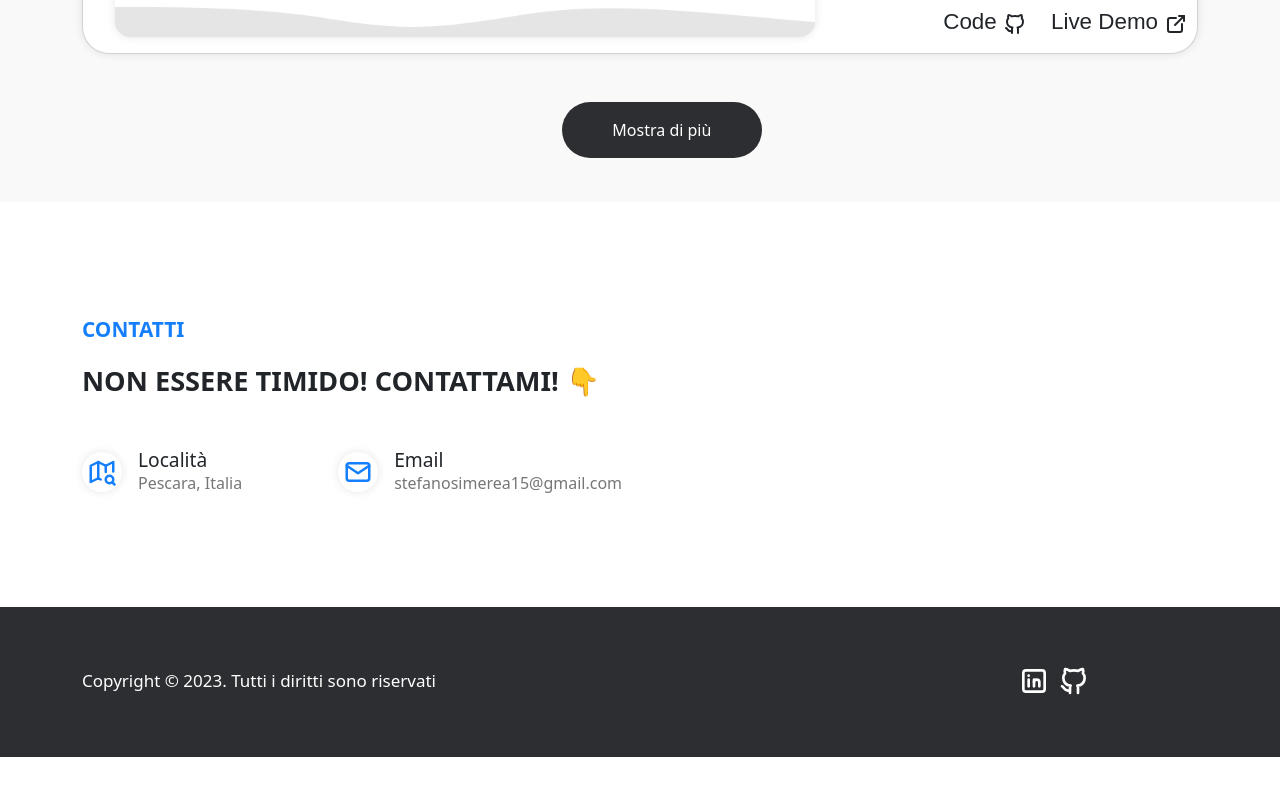
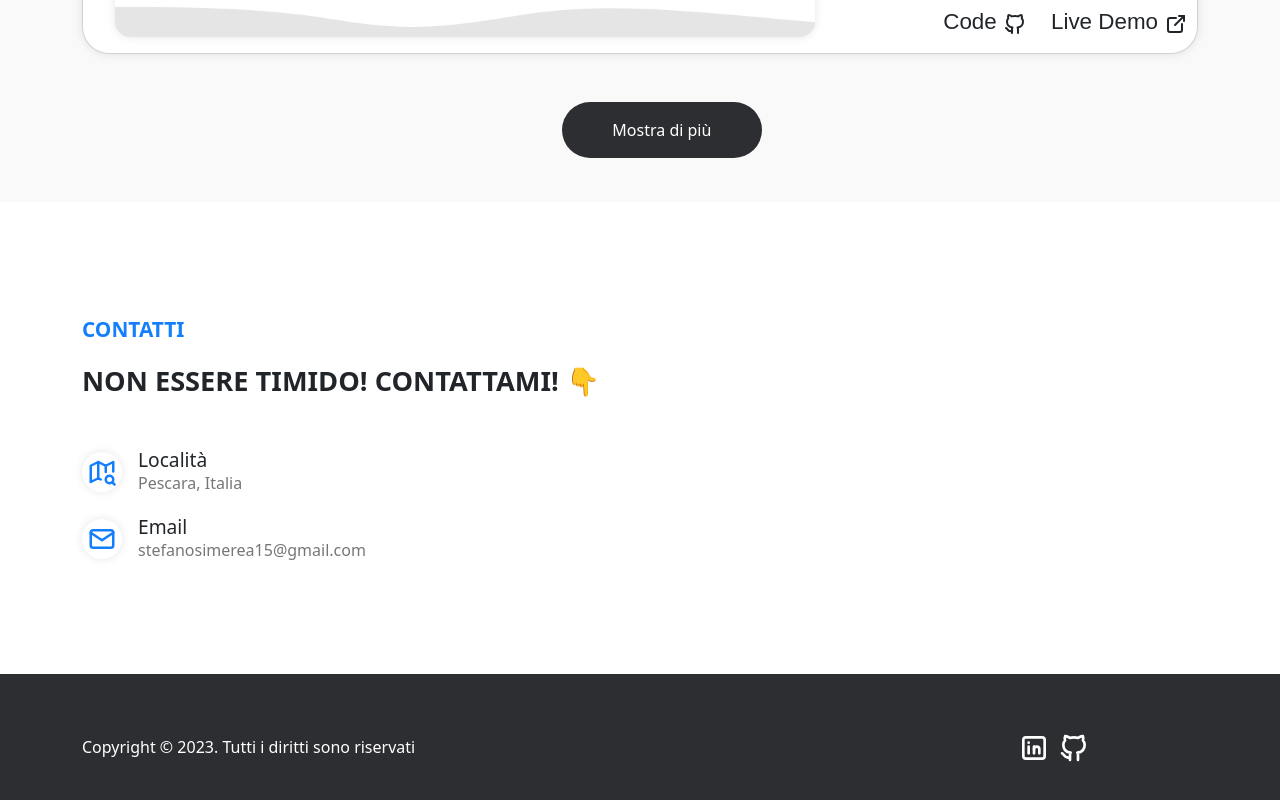
Before and after one commit to stefansimereaa/Personal-Portfolio, a Vue app: page / in a window 1280 px wide. Shown: the part 3482-4282 px from the top of the page. Before the commit the page ends 4239 px from the top, so only its background shows below. Built offline with nearby package versions, Linux system fonts and the light colour scheme; some icons are missing.

Commit message:
fixed footer responsive for mobile device

```diff
--- a/src/components/footer/AppFooter.vue
+++ b/src/components/footer/AppFooter.vue
@@ -85,7 +85,7 @@ footer{
 // Responsive for mobile
 @media (min-width: 576px) {
   h5{
-    font-size: 17px;
+    font-size: 16px;
   }
   .col-2{
     margin-right: 50px;
--- a/src/components/main/sections/Contact.vue
+++ b/src/components/main/sections/Contact.vue
@@ -59,7 +59,7 @@ export default {
             </div>
           </div>
           <!-- Email INFO -->
-          <div class="contact-email d-flex align-items-center ms-5">
+          <div class="contact-email d-flex align-items-center ">
             <!-- Icon Email -->
             <span>
               <svg xmlns="http://www.w3.org/2000/svg" width="30" height="30" viewBox="0 0 24 24" fill="none" stroke="currentColor" stroke-width="2" stroke-linecap="round" stroke-linejoin="round" class="tabler-icon tabler-icon-mail"><path d="M3 7a2 2 0 0 1 2 -2h14a2 2 0 0 1 2 2v10a2 2 0 0 1 -2 2h-14a2 2 0 0 1 -2 -2v-10z"></path><path d="M3 7l9 6l9 -6"></path></svg>
@@ -130,4 +130,28 @@ span{
   color: #147efb;
   cursor: pointer;
 }
+
+
+// Responsive for small mobile devices
+@media (max-width: 576px) {
+  .contact-email{
+    margin-top: 20px;
+  }
+  .contact-icons{
+    display: flex;
+    flex-direction: column;
+  }
+}
+
+
+// Responsive for mobile devices
+@media (min-width: 576px) {
+  .contact-email{
+    margin-top: 20px;
+  }
+  .contact-icons{
+    display: flex;
+    flex-direction: column;
+  }
+}
 </style>
```
